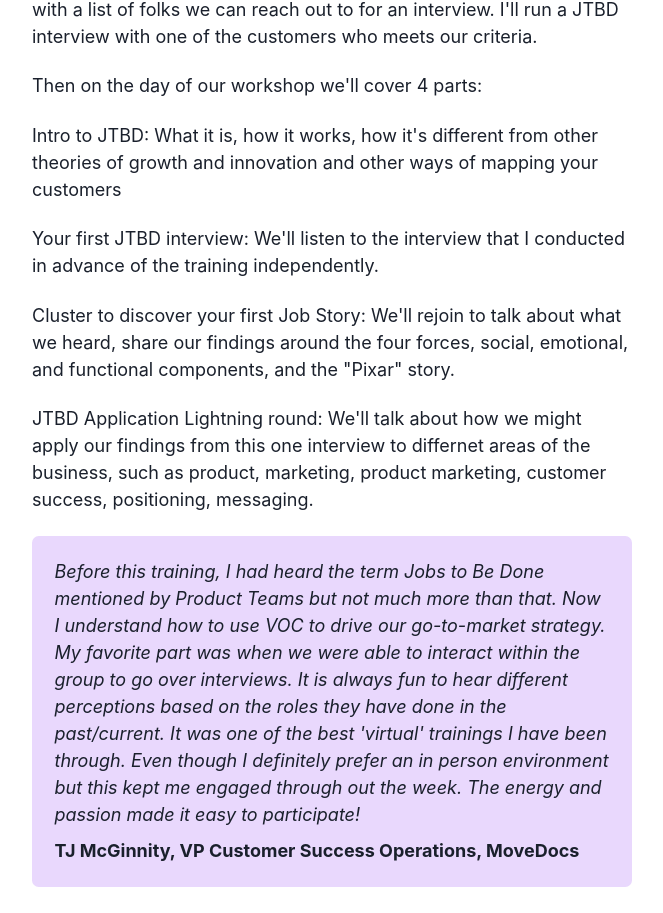
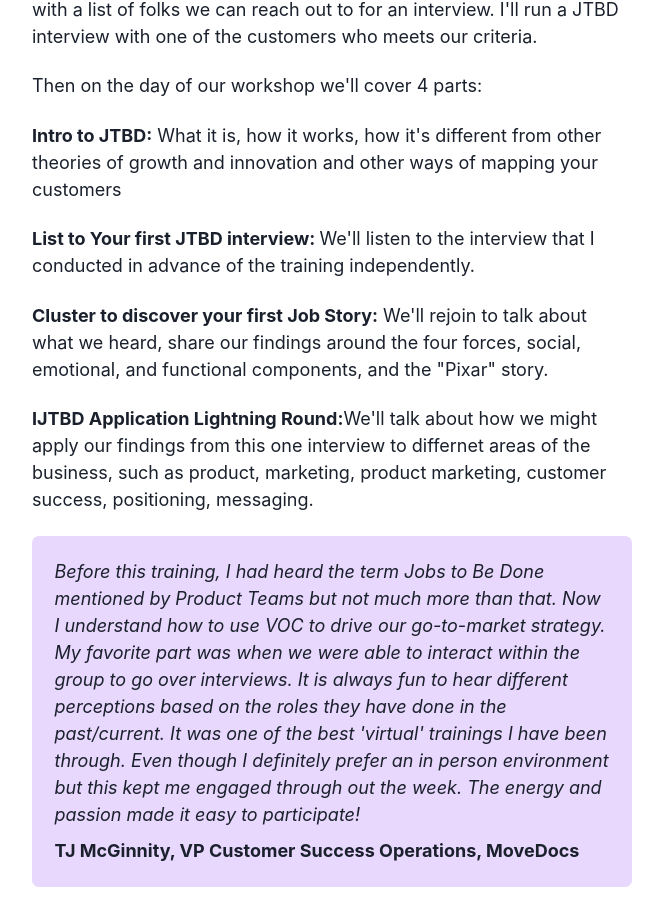
Before and after one commit to alliblum/nextjs-blog, a Next.js app: page /work-with-me/intro-to-jtbd in a window 1280 px wide. Shown: the part 1539-2452 px from the top of the page, without its empty margins (308-971 px from the left). Built offline with nearby package versions, Linux system fonts and the light colour scheme.

Commit message:
adding description of jtbd workshop to work with me page

```diff
--- a/pages/work-with-me.tsx
+++ b/pages/work-with-me.tsx
@@ -79,9 +79,9 @@ export default function WorkWithMe() {
         /> */}
 
         <Offer
-          title="Is JTBD right for me"
+          title="Workshop: Is JTBD right for me?"
           subtitle="A half-day workshop to give you and your team a taste of Jobs To Be Done"
-          description=""
+          description="If you've heard about JTBD and aren't sure if it's right for you or you ARE sure that you want to bring JTBD to your organization but you need help building a cast for it, this workshop will help you build a foundational understanding with your team."
           path="/work-with-me/intro-to-jtbd"
           linkText="Click to learn more"
         />
--- a/pages/work-with-me/intro-to-jtbd.tsx
+++ b/pages/work-with-me/intro-to-jtbd.tsx
@@ -70,25 +70,27 @@ export default function IntroToJTBD() {
         </Text>
         <Text>Then on the day of our workshop we'll cover 4 parts:</Text>
         <Text>
-          Intro to JTBD: What it is, how it works, how it's different from other
-          theories of growth and innovation and other ways of mapping your
-          customers{' '}
+          <Text as="strong">Intro to JTBD:</Text> What it is, how it works, how
+          it's different from other theories of growth and innovation and other
+          ways of mapping your customers{' '}
         </Text>
         <Text>
-          Your first JTBD interview: We'll listen to the interview that I
-          conducted in advance of the training independently.{' '}
+          <Text as="strong">List to Your first JTBD interview: </Text>We'll
+          listen to the interview that I conducted in advance of the training
+          independently.{' '}
         </Text>
         <Text>
-          Cluster to discover your first Job Story: We'll rejoin to talk about
-          what we heard, share our findings around the four forces, social,
-          emotional, and functional components, and the "Pixar" story.{' '}
+          <Text as="strong">Cluster to discover your first Job Story:</Text>{' '}
+          We'll rejoin to talk about what we heard, share our findings around
+          the four forces, social, emotional, and functional components, and the
+          "Pixar" story.{' '}
         </Text>
         <Text>
           {' '}
-          JTBD Application Lightning round: We'll talk about how we might apply
-          our findings from this one interview to differnet areas of the
-          business, such as product, marketing, product marketing, customer
-          success, positioning, messaging.{' '}
+          <Text as="strong">IJTBD Application Lightning Round:</Text>We'll talk
+          about how we might apply our findings from this one interview to
+          differnet areas of the business, such as product, marketing, product
+          marketing, customer success, positioning, messaging.{' '}
         </Text>
         <QuoteBlock
           quote="Before this training, I had heard the term Jobs to Be Done mentioned by
```
